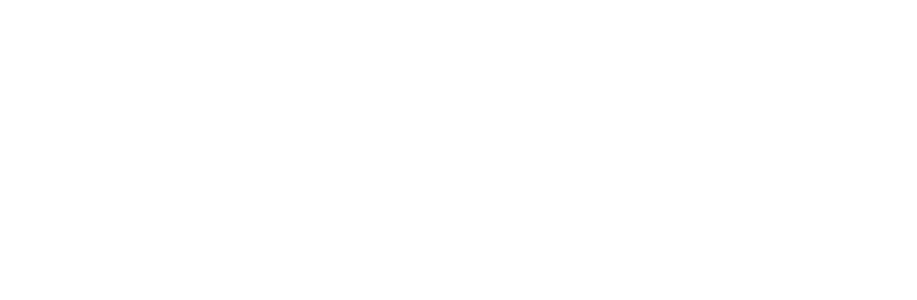
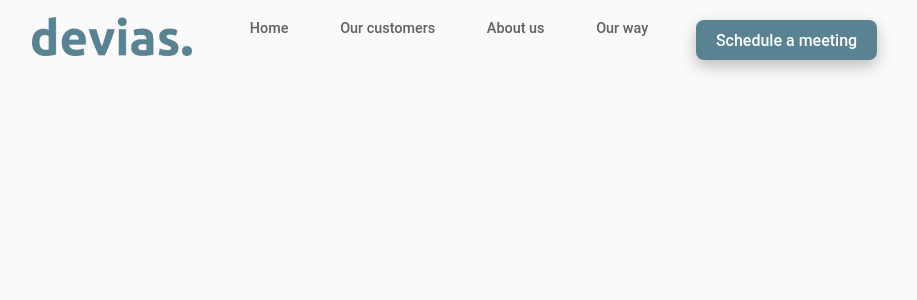
Before and after one commit to brunoosella/devias-web, a React (Vite) app in the folder devias-web/: page / in a window 1280 px wide. Shown: the top 300 px of the page, without its empty margins (191-1108 px from the left). Built offline with nearby package versions, Linux system fonts and the light colour scheme.

Commit message:
Header update

```diff
--- a/devias-web/src/Components/Header/Header.jsx
+++ b/devias-web/src/Components/Header/Header.jsx
@@ -1,12 +1,12 @@
 // External Modules
 import React from 'react'
+import { Link, NavLink } from 'react-router-dom'
 
 // Internal modules
 import './Header.scss'
 
-// Components
-import LinkLogo from '../LinkLogo/LinkLogo'
-import { Link, NavLink } from 'react-router-dom'
+// Assets
+import logo from '../../Assets/logo.png'
 
 
 export default function Header() {
@@ -14,20 +14,30 @@ export default function Header() {
         <header>
             <nav className='container-header'>
                 <section className='container-header-logo'>
-                    {/* <LinkLogo className='header-logo' /> */}
+                    <Link to='/'>
+                        <img src={logo} alt="dev-logo" />
+                    </Link>
                 </section>
                 <section className='container-header-links'>
-                    {/* <ul>
-                        <NavLink to='/'> Home </NavLink>
-                        <NavLink to='/'> Our customers </NavLink>
-                        <NavLink to='/'> About us </NavLink>
-                        <NavLink to='/'> Our way </NavLink>
-                    </ul> */}
+                    <ul>
+                        <li>
+                            <NavLink to='/'> Home </NavLink>
+                        </li>
+                        <li>
+                            <NavLink to='/our-customers'> Our customers </NavLink>
+                        </li>
+                        <li>
+                            <NavLink to='/about-us'> About us </NavLink>
+                        </li>
+                        <li>
+                            <NavLink to='/our-way'> Our way </NavLink>
+                        </li>
+                    </ul>
                 </section>
                 <section className='container-header-button'>
-                    {/* <button>
+                    <button>
                         <Link to='/'> Schedule a meeting </Link>
-                    </button> */}
+                    </button>
                 </section>
             </nav>
         </header>
--- a/devias-web/src/Components/Header/Header.scss
+++ b/devias-web/src/Components/Header/Header.scss
@@ -1,14 +1,76 @@
 header{
-    background-color: aqua;
+    display: flex;
+    align-items: center;
+    justify-content: center;
+    background-color: #FAFAFA;
+    width: 100%;
+    height: 10vh;
+    font-family: 'Roboto', sans-serif;
     .container-header{
-    }
-    .container-header-logo{
-
-    }
-    .container-header-links{
-
-    }
-    .container-header-button{
-
+        height: 100%;
+        width: 90%;
+        display: flex;
+        align-items: center;
+        justify-content: center;
+        .container-header-logo{
+            width: 25%;
+            height: 100%;
+            display: flex;
+            justify-content: center;
+            align-items: center;
+            a{
+                img{
+                    width: 160px;
+                    height: 39px;
+                }
+            }
+        }
+        .container-header-links{
+            width: 50%;
+            height: 100%;
+            ul{
+                display: flex;
+                justify-content: space-around;
+                align-items: center;
+                padding: 0px;
+                li{
+                    list-style: none;
+                    a{
+                        font-size: 0.9rem;
+                        color: #606060;
+                        padding: 0.6rem 0.9rem;
+                        border-radius: 5px;
+                        transition: all 0.5s ease 0.2s;
+                        &:hover{
+                            box-shadow: 0px 6px 16px rgba(0, 0, 0, 0.25);
+                            background-color: #FFFFFF;
+                        }
+                        &:focus{
+                            box-shadow: 0px 6px 16px rgba(0, 0, 0, 0.25);
+                            background-color: #FFFFFF;
+                        }
+                    }
+                }
+            }
+        }
+        .container-header-button{
+            width: 25%;
+            height: 100%;
+            display: flex;
+            align-items: center;
+            justify-content: center;
+            button{
+                background-color: #598392;
+                color: #FFFFFF;
+                box-shadow: 0px 6px 16px rgba(0, 0, 0, 0.25);
+                &:hover{
+                    opacity: 1;
+                    transition: background-color 0.5s ease;
+                }
+                a{
+                    color: #FFFFFF;
+                }
+            }
+        }
     }
 }
--- a/devias-web/src/Components/LinkLogo/LinkLogo.jsx
+++ /dev/null
@@ -1,18 +0,0 @@
-// External Modules
-import React from 'react'
-
-// Internal modules
-import { Link } from 'react-router-dom'
-
-// Assets
-import logo from '../../Assets/logo.png'
-
-export default function LinkLogo (){
-    return (
-        <div>
-            <Link to='/'>
-                <img src={logo} alt="" />
-            </Link>
-        </div>
-    )
-}
--- a/devias-web/src/Screens/Home/Home.scss
+++ b/devias-web/src/Screens/Home/Home.scss
@@ -1,5 +1,5 @@
 #home{
-  display: flex;
-  justify-content: center;
-  align-items: center;
+  width: 1000px;
+  height: 100vh;
+  background-color: #FAFAFA;
 }
```
